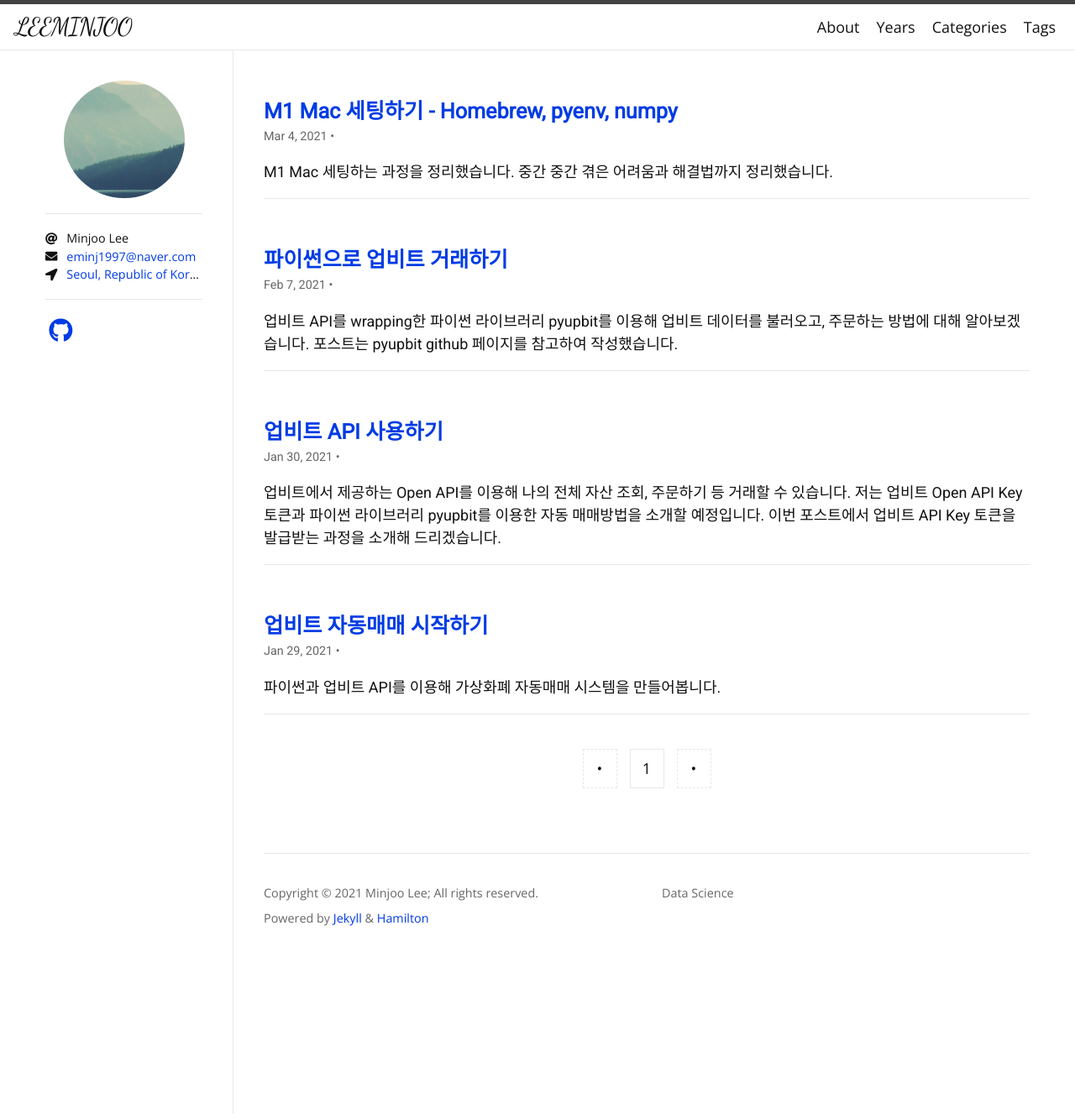
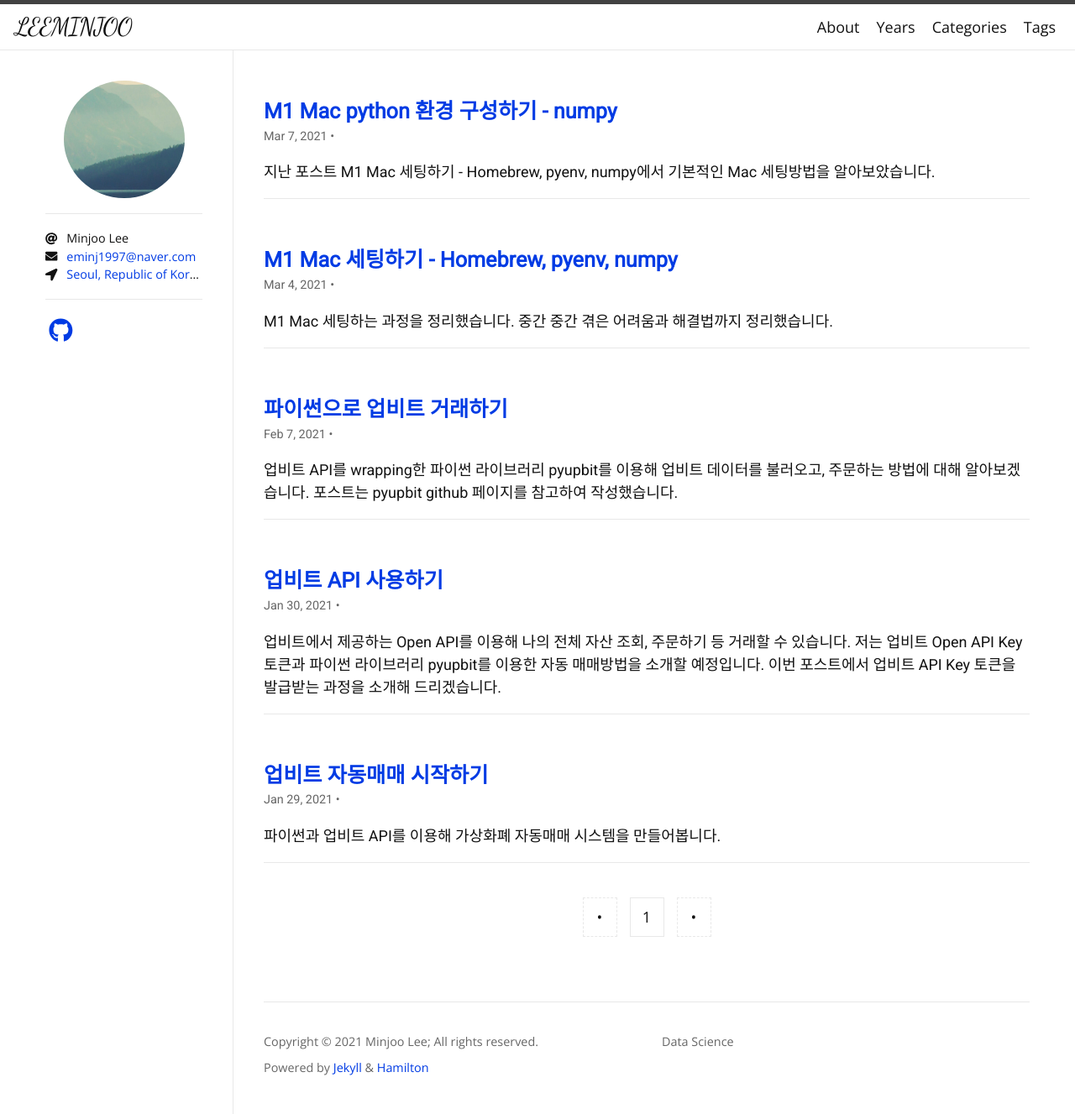
Before and after one commit to zivong/jekyll-theme-hamilton, a Jekyll site: the page built from index.html, in a window 1280 px wide. Shown: the whole page at 84% size. Built offline with Jekyll 4.4.1, drawn with Linux system fonts in a browser that asks for light colours; nearby versions of some CDN libraries; some web fonts are replaced; the list of posts is cut into pages by our own code; comment, search, counter and statistics services are not loaded; part of the change alters nothing that is shown.

Commit message:
Add 2021-03-07-Setting-Dev-M1-Mac-Install-Numpy-with-Pyenv

````diff
--- a/_posts/2021-03-04-Setting-M1-Mac.md
+++ b/_posts/2021-03-04-Setting-M1-Mac.md
@@ -181,6 +181,10 @@ sh -c "$(curl -fsSL https://raw.githubusercontent.com/robbyrussell/oh-my-zsh/mas
     pyenv virtualenv 3.8.6 env
     ```
 
+### numpy 설치하기
+
+다음 포스트 [M1 Mac python 환경 구성하기 - numpy]({% 2021-03-07-Setting-Dev-M1-Mac-Install-Numpy-with-Pyenv}) 참고 부탁드립니다.
+
 ### 오류 해결하기
 
 3번 과정에서 이런 오류가 나서
@@ -208,70 +212,10 @@ Inspect or clean up the working tree at /var/folders/dq/w4l2nqb95vd3k4dgp04dnt60
 Results logged to /var/folders/dq/w4l2nqb95vd3k4dgp04dnt600000gn/T/python-build.20210304220552.51334.log
 ```
 
-
 아래로 해결했습니다.
 ```
 pyenv install --patch 3.8.6 <<(curl -sSL https://raw.githubusercontent.com/Homebrew/formula-patches/113aa84/python/3.8.3.patch\?full_index\=1)
 ```
-
-### Numpy & Pandas 등 python package 설치하기
-
-pyenv로 만든 환경 내에서 Numpy를 설치하고 실행하면 계속 오류가 발생했다.
-
-```python
->>> import numpy as np
-Traceback (most recent call last):
-...
-IMPORTANT: PLEASE READ THIS FOR ADVICE ON HOW TO SOLVE THIS ISSUE!
-
-Importing the numpy C-extensions failed. This error can happen for
-many reasons, often due to issues with your setup or how NumPy was
-installed.
-
-We have compiled some common reasons and troubleshooting tips at:
-
-    https://numpy.org/devdocs/user/troubleshooting-importerror.html
-
-Please note and check the following:
-
-  * The Python version is: Python3.8 from "/Users/m/.pyenv/versions/env/bin/python"
-  * The NumPy version is: "1.20.1"
-
-and make sure that they are the versions you expect.
-Please carefully study the documentation linked above for further help.
-```
-
-우회해서 설치하는 방법을 찾아서 공유합니다. 더 좋은 방법이 있을 수 있습니다.
-
-1. pyenv로 miniconda 설치합니다.
-
-    ```
-    pyenv install miniforge3-4.9.2
-    ```
-
-2. miniconda 기반으로 `conda-env` 환경을 만듭니다. (`conda-env` 대신 원하는 환경명을 작성합니다.)
-    이때 python 버전은 3.9.2 입니다.
-
-    ```
-    pyenv virtualenv miniforge3-4.9.2 conda-env
-    ```
-
-3. `conda-env` 환경을 실행합니다.
-
-    ```
-    pyenv activate miniforge3-4.9.2
-    conda activate conda-env
-    ```
-
-4. 이제 conda를 이용한 python package 설치가 가능합니다.
-
-    ```
-    $ conda install numpy
-    $ python
-    ```
-    ```python
-    >>> import numpy as np
-    ```
 
 ### git 설치하기
 
--- /dev/null
+++ b/_posts/2021-03-07-Setting-Dev-M1-Mac-Install-Numpy-with-Pyenv.md
@@ -0,0 +1,86 @@
+---
+layout: post
+toc: true
+title: "M1 Mac python 환경 구성하기 - numpy"
+categories: Mac-setting
+sitemap :
+changefreq : daily
+priority : 1.0
+---
+
+지난 포스트 [M1 Mac 세팅하기 - Homebrew, pyenv, numpy]({% post_url 2021-03-04-Setting-M1-Mac %})에서 기본적인 Mac 세팅방법을 알아보았습니다.
+
+이번 포스트에서는 pyenv에 `numpy`등 python package 설치방법을 정리했습니다.
+
+주먹구구 해결법으로 더 좋은 방법을 찾는다면 이후 수정해서 업로드 예정입니다.
+
+## pyenv 설치하기
+
+이전 포스트 참고 부탁드립니다. [M1 Mac 세팅하기 - Homebrew, pyenv, numpy]({% post_url 2021-03-04-Setting-M1-Mac %})
+
+## Numpy & Pandas 등 python package 설치하기
+
+### 오류내용
+pyenv로 만든 환경 내에서 Numpy를 설치하고 실행하면 계속 오류가 발생했다.
+
+```python
+>>> import numpy as np
+Traceback (most recent call last):
+...
+IMPORTANT: PLEASE READ THIS FOR ADVICE ON HOW TO SOLVE THIS ISSUE!
+
+Importing the numpy C-extensions failed. This error can happen for
+many reasons, often due to issues with your setup or how NumPy was
+installed.
+
+We have compiled some common reasons and troubleshooting tips at:
+
+    https://numpy.org/devdocs/user/troubleshooting-importerror.html
+
+Please note and check the following:
+
+  * The Python version is: Python3.8 from "/Users/m/.pyenv/versions/env/bin/python"
+  * The NumPy version is: "1.20.1"
+
+and make sure that they are the versions you expect.
+Please carefully study the documentation linked above for further help.
+```
+
+### miniconda를 이용한 numpy 설치하기
+
+1. pyenv로 miniconda 설치합니다.
+
+    ```
+    pyenv install miniforge3-4.9.2
+    ```
+
+2. miniconda 기반으로 `conda-env` 환경을 만듭니다. (`conda-env` 대신 원하는 환경명을 작성합니다.)
+
+    이때 python 버전은 3.9.2 입니다.
+
+    ```
+    pyenv virtualenv miniforge3-4.9.2 conda-env
+    ```
+
+3. `conda-env` 환경을 실행합니다.
+
+    miniconda 환경을 먼저 실행하고, miniconda 내에서 conda-env 환경을 추가로 실행합니다.
+
+    ```
+    pyenv activate miniforge3-4.9.2
+    conda activate conda-env
+    ```
+
+4. 이제 conda를 이용한 python package 설치가 가능합니다.
+
+    ```
+    $ conda install numpy
+    $ conda install pandas
+    $ python
+    ```
+    ```python
+    >>> import numpy as np
+    >>> import pandas as pd
+    ```
+
+(M1 Mac으로 개발환경을 구성하는데 아직 어려움이 많이 있습니다. 저는 현재 서브 컴퓨터로 M1 Mac Mini를 사용 중 입니다. 구매 전 구글링으로 웬만한 것은 M1으로 가능하다는 것을 보고 구매 결정했습니다. 하지만 아직 가능하지만 쉽지 않은 환경인 것 같습니다. 메인 개발 환경을 M1 Mac으로 사용하는 것을 조금 더 고려해보시기 바랍니다.)
````
